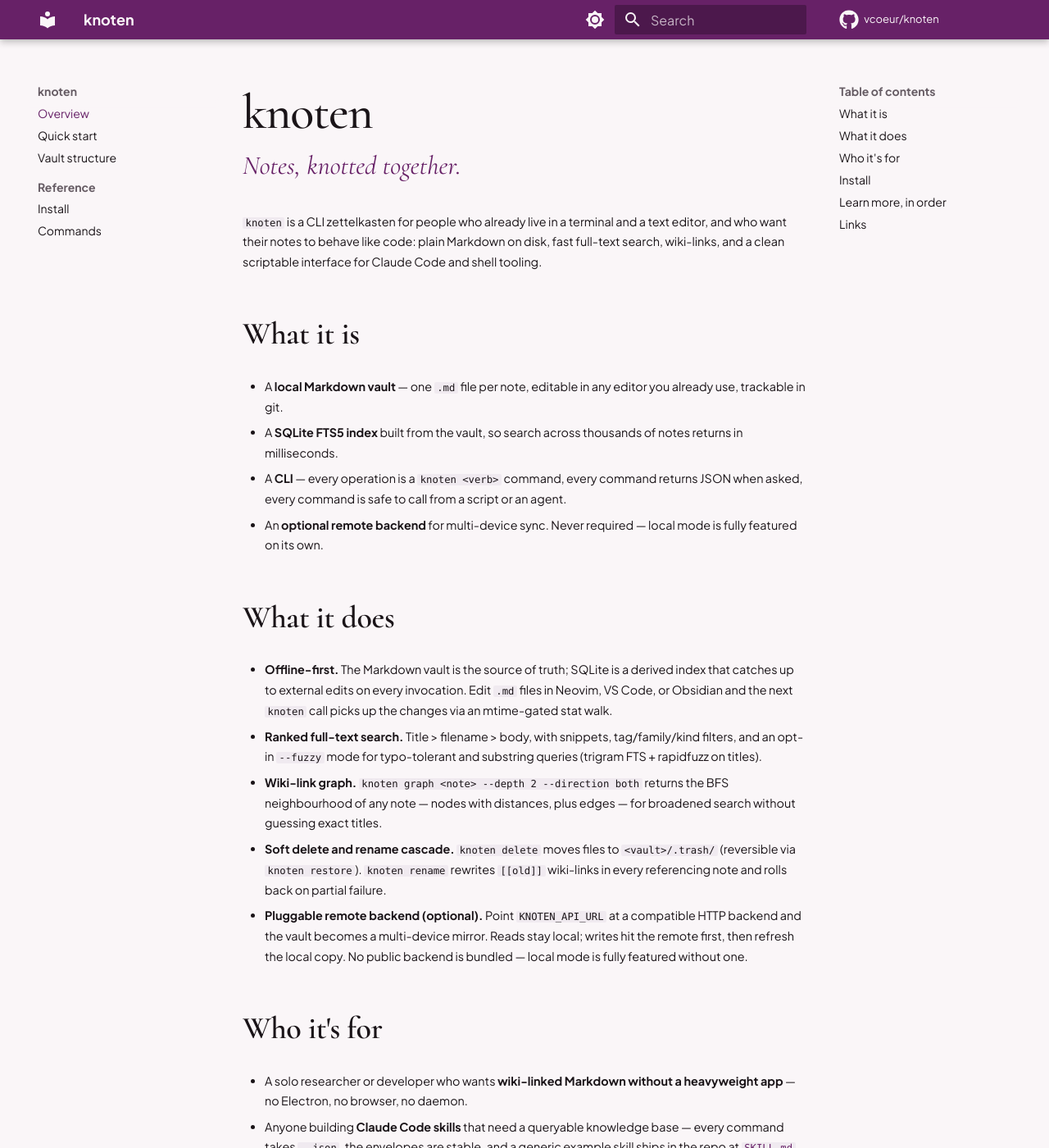
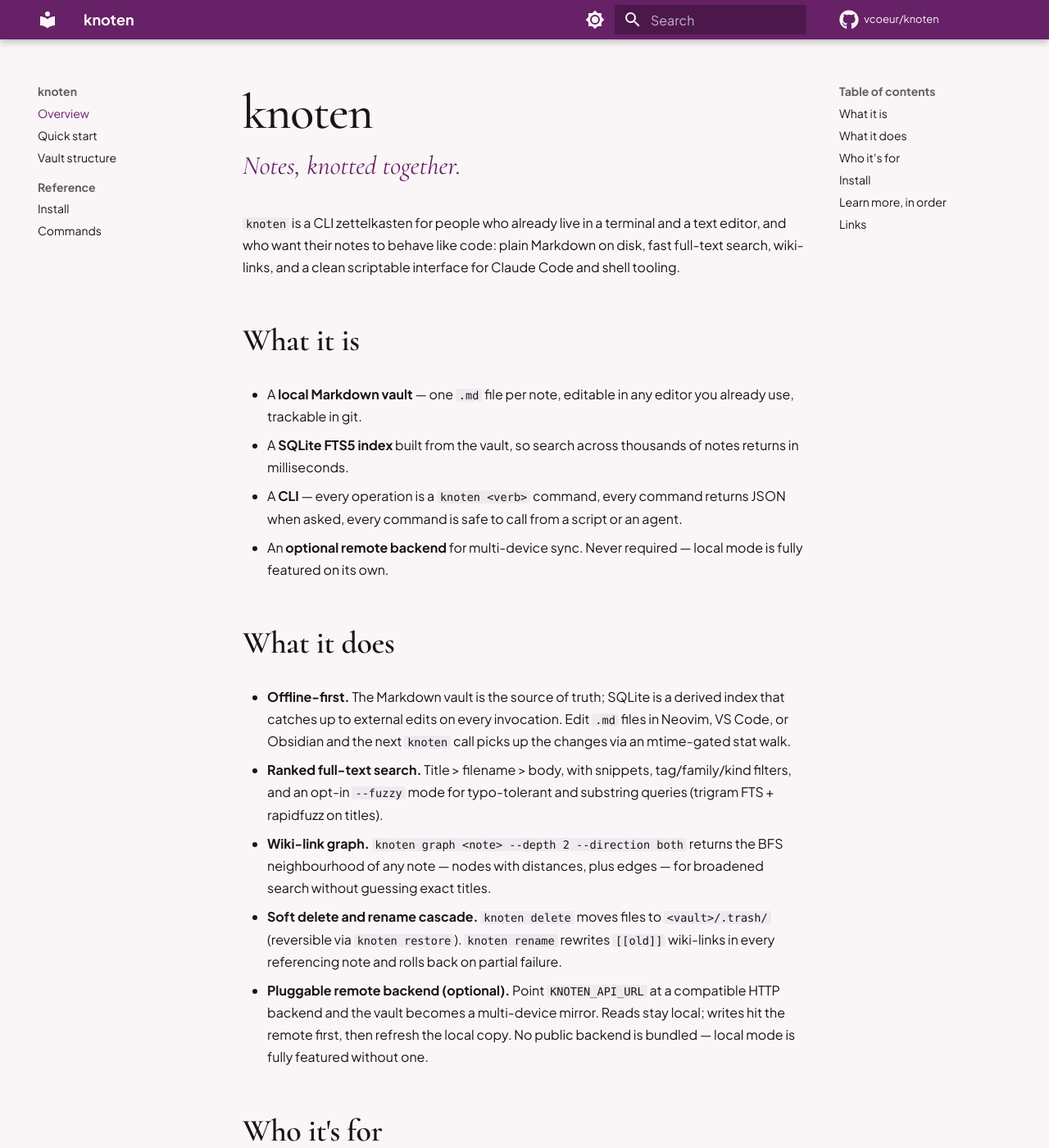
Before and after one commit to vcoeur/knoten, an MkDocs documentation site: the page built from docs/index.md, in a window 1280 px wide and 1400 px high. Shown: the whole window at 82% size. Built offline with MkDocs 1.6.1 and Material for MkDocs 9.7.7, drawn with Linux system fonts in a browser that asks for light colours; comment, search, counter and statistics services are not loaded.

Commit message:
Match vcoeur.com body typography (16px + grayscale AA)
Bump .md-typeset from 0.72rem (14.4px) to 0.8rem (16px with Material's 125% html base) so body text matches vcoeur.com's Tailwind default, and add the same -webkit-font-smoothing: antialiased / -moz-osx-font-smoothing: grayscale rules vcoeur.com applies on body. The font-family and line-height were already in sync; only size and AA mode diverged.

```diff
--- a/docs/assets/stylesheets/extra.css
+++ b/docs/assets/stylesheets/extra.css
@@ -116,8 +116,14 @@
   margin-bottom: 1.75rem;
 }
 
-/* Body typography — compact 14.4px with vcoeur.com's 1.7 line-height */
+/* Body typography — match vcoeur.com (16px, 1.7 line-height, grayscale AA).
+ * 0.8rem is 16px with Material's 125% html base. */
 .md-typeset {
-  font-size: 0.72rem;
+  font-size: 0.8rem;
   line-height: 1.7;
 }
+
+body {
+  -webkit-font-smoothing: antialiased;
+  -moz-osx-font-smoothing: grayscale;
+}
```
